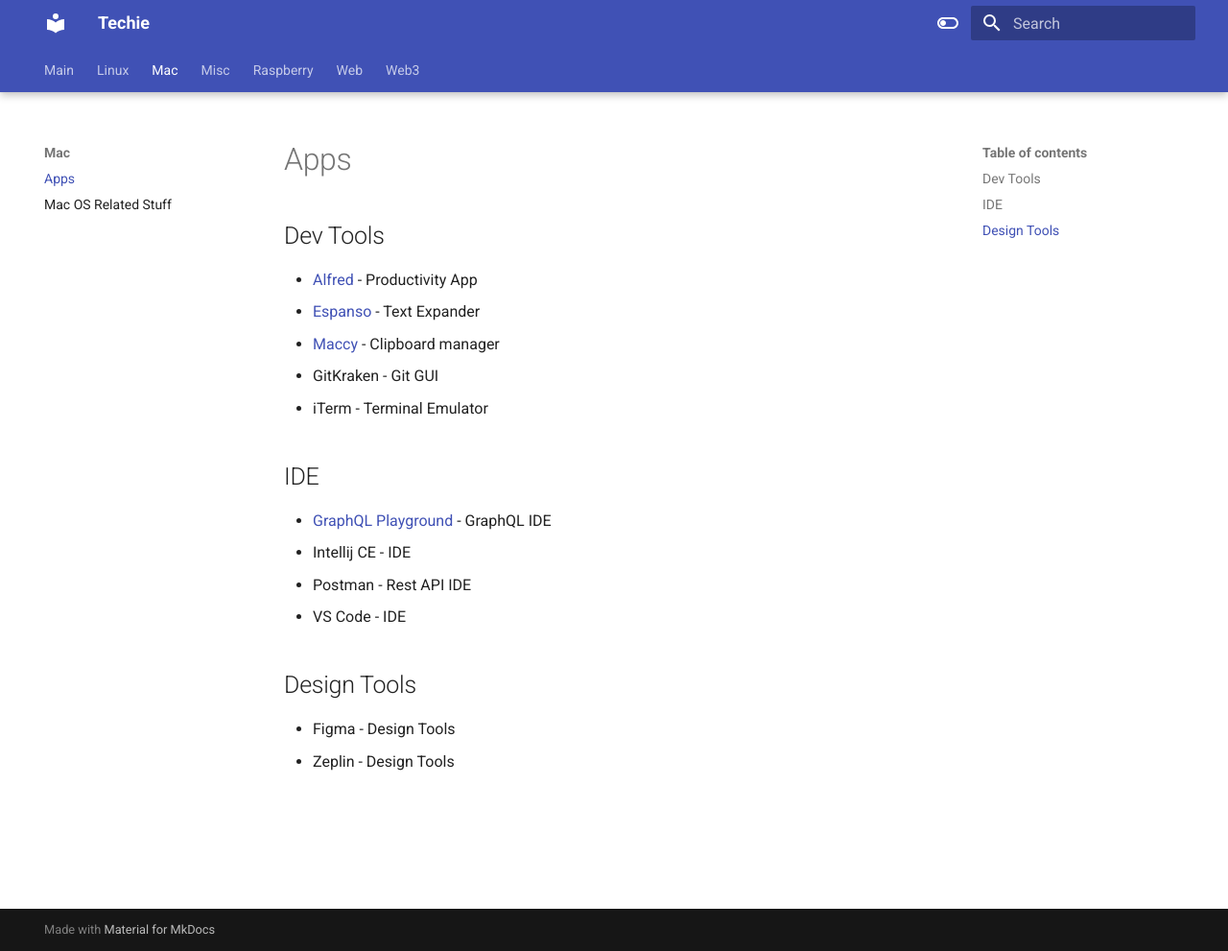
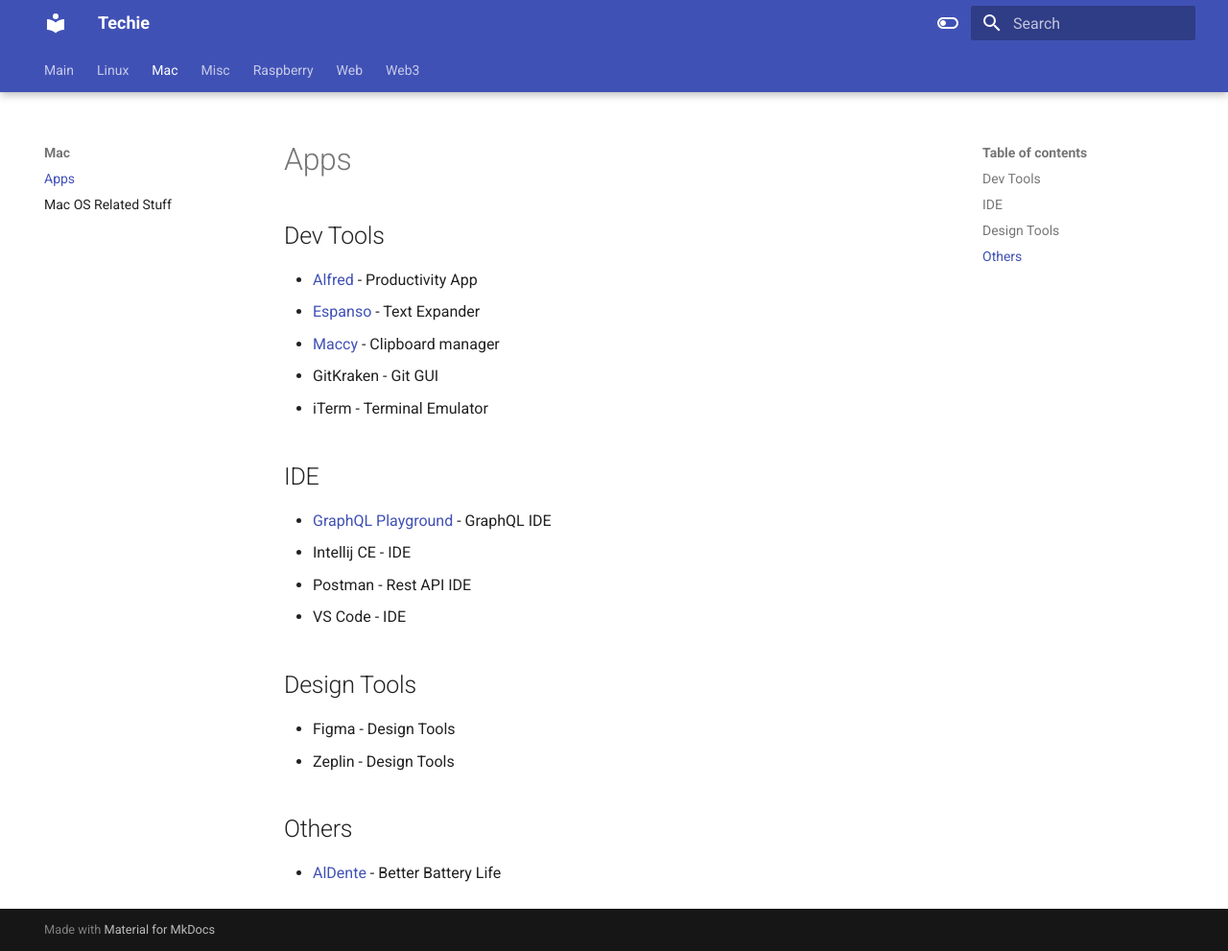
Before and after one commit to 100nandoo/techie, an MkDocs documentation site: the page built from docs/Mac/Apps.md, in a window 1280 px wide and 991 px high. Shown: the whole window at 96% size. Built offline with MkDocs 1.6.1 and Material for MkDocs 9.7.7, drawn with Linux system fonts in a browser that asks for light colours.

Commit message:
Update Apps.md

```diff
--- a/docs/Mac/Apps.md
+++ b/docs/Mac/Apps.md
@@ -17,3 +17,6 @@
 ## Design Tools
 * Figma - Design Tools
 * Zeplin - Design Tools
+
+## Others
+* [AlDente](https://github.com/davidwernhart/AlDente) - Better Battery Life
```
